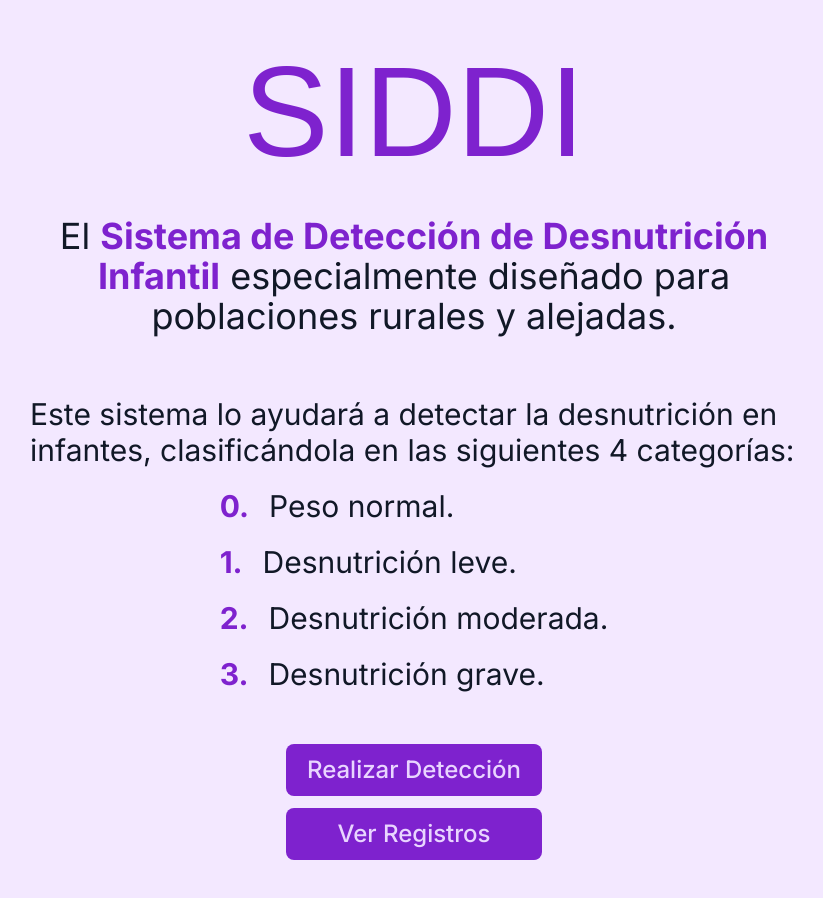
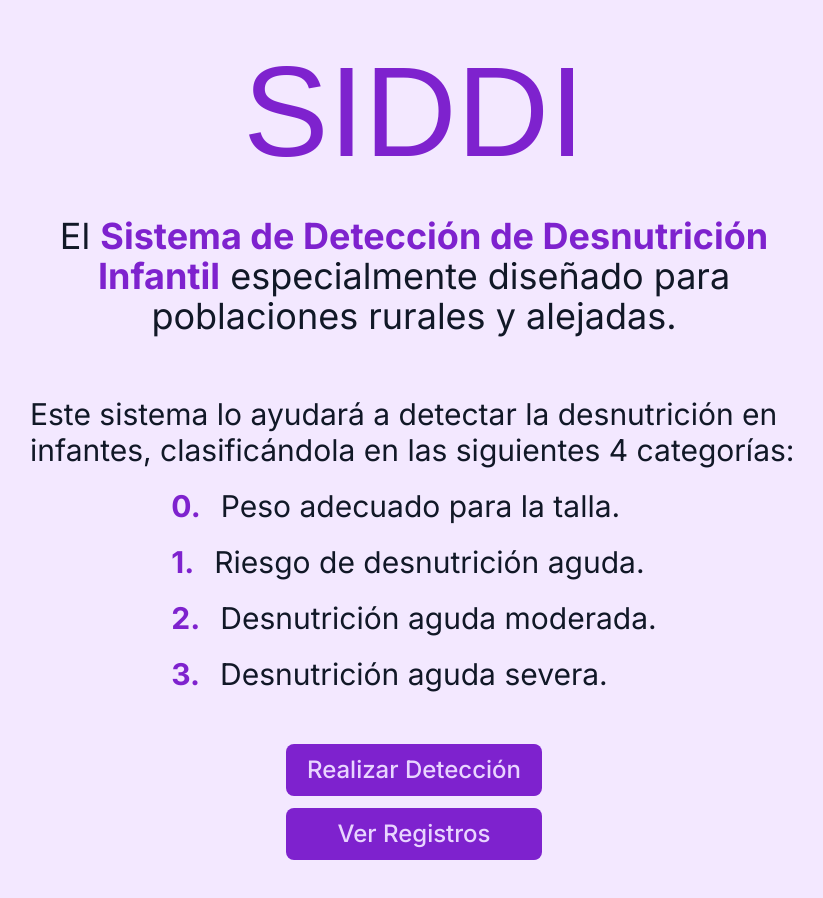
Before and after one commit to jpuentevel/siddi-front, a Next.js app: page / in a window 1280 px wide. Shown: the top 898 px of the page, without its empty margins (226-1049 px from the left). Built offline with nearby package versions, Linux system fonts and the light colour scheme; a web font is replaced by a local one.

Commit message:
cambios en las salidas

```diff
--- a/components/views/view_home/ViewHome.jsx
+++ b/components/views/view_home/ViewHome.jsx
@@ -23,19 +23,19 @@ const ViewHome = () => {
                 <ol>
                     <li className="sm:text-3xl text-xl mt-5 text-gray-900">
                         <b className="text-purple-700 mr-5">0.</b>
-                        Peso normal.
+                        Peso adecuado para la talla.
                     </li>
                     <li className="sm:text-3xl text-xl mt-5 text-gray-900">
                         <b className="text-purple-700 mr-5">1.</b>
-                        Desnutrición leve.
+                        Riesgo de desnutrición aguda.
                     </li>
                     <li className="sm:text-3xl text-xl mt-5 text-gray-900">
                         <b className="text-purple-700 mr-5">2.</b>
-                        Desnutrición moderada.
+                        Desnutrición aguda moderada.
                     </li>
                     <li className="sm:text-3xl text-xl mt-5 text-gray-900">
                         <b className="text-purple-700 mr-5">3.</b>
-                        Desnutrición grave.
+                        Desnutrición aguda severa.
                     </li>
                 </ol>
             </div>
--- a/components/views/view_resultado/ViewResultado.jsx
+++ b/components/views/view_resultado/ViewResultado.jsx
@@ -49,7 +49,10 @@ const ViewResultado = (props) => {
 
   const DesnutritionText = (des) => {
     console.log(des)
-    return des == "1DS" ? "DESNUTRICIÓN BAJA" : des == "2DS" ? "DESNUTRICIÓN MEDIA" : des == "3DS" ? "DESNUTRICIÓN ALTA" : "PESO NORMAL";
+    return des == "1DS" ? "Riesgo de desnutrición aguda"
+         : des == "2DS" ? "Desnutrición aguda moderada"
+         : des == "3DS" ? "Desnutrición aguda severa"
+         : "Peso adecuado para la talla";
   }
 
   return (
```
